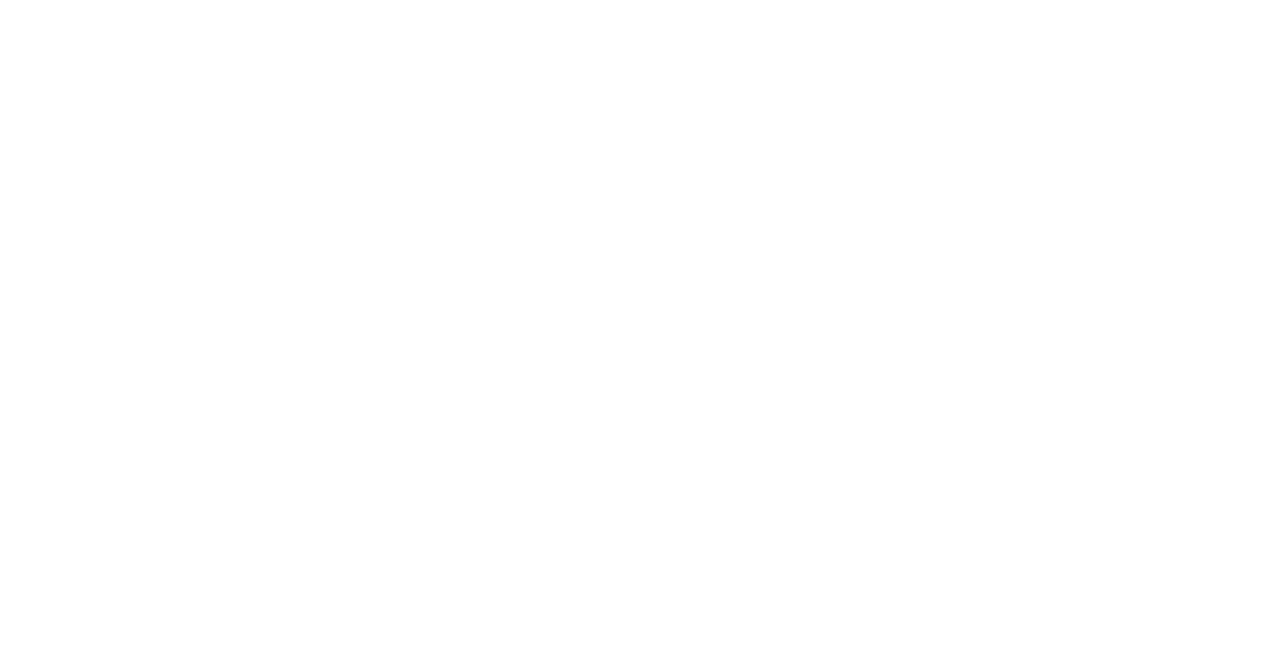
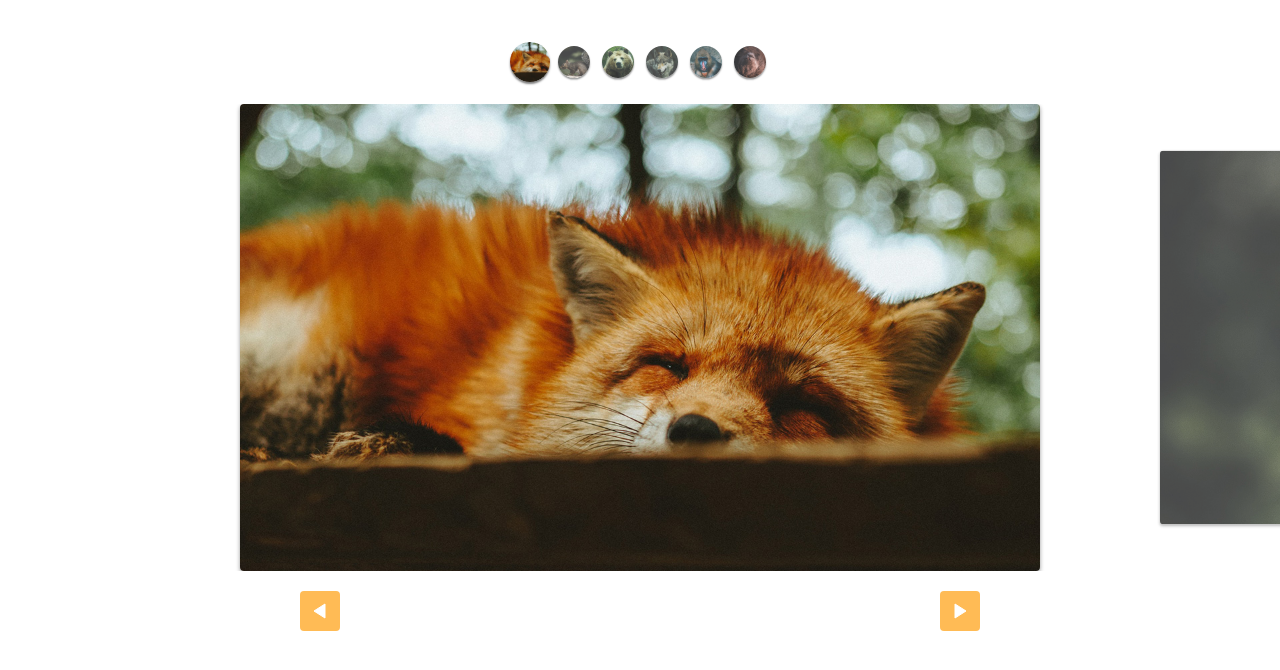
Before and after one commit to NataGomez01/Slide, a plain HTML site: page index.html in a window 1280 px wide. Drawn offline with Linux system fonts and the light colour scheme.

Commit message:
Slide Principal

```diff
--- a/CSS/style.css
+++ b/CSS/style.css
@@ -0,0 +1,108 @@
+* {
+  margin: 0;
+  padding: 0;
+  margin: 0;
+  list-style: none;
+}
+
+img {
+  display: block;
+  max-width: 100%;
+}
+
+.wrapper {
+  overflow: hidden;
+}
+
+.slide {
+  display: flex;
+}
+
+.slide:hover {
+  will-change: transform;
+}
+
+.slide li {
+  flex-shrink: 0;
+  width: 80vw;
+  max-width: 800px;
+  margin: 0 20px;
+  border-radius: 4px;
+  overflow: hidden;
+  box-shadow: 0 2px 4px rgba(0, 0, 0, 0.4);
+  opacity: 0.8;
+  transform: scale(0.8);
+  transition: 0.4s;
+}
+
+.slide li.active {
+  opacity: 1;
+  transform: scale(1);
+}
+
+[data-control="slide"] {
+  display: flex;
+  justify-content: center;
+  margin-top: 20px;
+}
+
+[data-control="slide"] li a {
+  display: block;
+  width: 12px;
+  height: 12px;
+  background-color: #fb5;
+  border-radius: 50%;
+  overflow: hidden;
+  text-indent: -999px;
+  margin: 5px;
+}
+
+[data-control="slide"] li.active a,
+[data-control="slide"] li a:hover {
+  background: #e54;
+}
+
+.custom-controls {
+  display: flex;
+  justify-content: center;
+  margin-top: 40px;
+  flex-wrap: wrap;
+  margin-bottom: 20px;
+}
+
+.custom-controls li {
+  opacity: 0.8;
+  transform: scale(0.8);
+  width: 40px;
+  height: 40px;
+  border-radius: 50%;
+  overflow: hidden;
+  margin: 2px;
+  box-shadow: 0 2px 2px rgba(0, 0, 0, 0.5);
+  transition: 0.3;
+}
+
+.custom-controls li.active {
+  opacity: 1;
+  transform: scale(1);
+}
+
+.arrow-nav {
+  display: flex;
+  justify-content: space-around;
+  margin: 20px 0;
+}
+
+.arrow-nav button {
+  cursor: pointer;
+  border: none;
+  border-radius: 4px;
+  color: white;
+  width: 40px;
+  height: 40px;
+  background: #fb5 url("/img/arrow.svg") center center no-repeat;
+}
+
+.arrow-nav button.prev {
+  transform: rotate(-180deg);
+}
--- a/JS/script.js
+++ b/JS/script.js
@@ -0,0 +1,7 @@
+import { SlideNav } from "./slide.js";
+
+const slide = new SlideNav(".slide", ".wrapper");
+slide.init();
+slide.addArrow(".prev", ".next");
+
+slide.addControl(".custom-controls");
--- a/JS/slide.js
+++ b/JS/slide.js
@@ -0,0 +1,205 @@
+import debaunce from "./debounce.js";
+
+export class Slide {
+  constructor(slide, wrapper) {
+    this.slide = document.querySelector(slide);
+    this.wrapper = document.querySelector(wrapper);
+    this.dist = { finalPosition: 0, startX: 0, movement: 0 };
+    this.changeEvent = new Event("changeEvent");
+  }
+
+  transition(active) {
+    this.slide.style.transition = active ? "transform .3s" : "";
+  }
+
+  moveSlide(distX) {
+    this.dist.movePosition = distX;
+    this.slide.style.transform = `translate3d(${distX}px, 0, 0)`;
+  }
+
+  updatePosition(clientX) {
+    this.dist.movement = (this.dist.startX - clientX) * 1.6;
+    return this.dist.finalPosition - this.dist.movement;
+  }
+
+  onStart(event) {
+    let movetype;
+    if (event.type === "mousedown") {
+      event.preventDefault();
+      this.dist.startX = event.clientX;
+      movetype = "mousemove";
+    } else {
+      this.dist.startX = event.changedTouches[0].clientX;
+      movetype = "touchmove";
+    }
+    this.wrapper.addEventListener(movetype, this.onMove);
+    this.transition(false);
+  }
+
+  onMove(event) {
+    const pointerPosition =
+      event.type === "mousemove"
+        ? event.clientX
+        : event.changedTouches[0].clientX;
+    const finalPosition = this.updatePosition(pointerPosition);
+    this.moveSlide(finalPosition);
+  }
+
+  onEnd(event) {
+    const movetype = event.type === "mouseup" ? "mousemove" : "touchmove";
+    this.wrapper.removeEventListener(movetype, this.onMove);
+    this.dist.finalPosition = this.dist.movePosition;
+    this.transition(true);
+    this.changeSlideOnEnd();
+  }
+
+  changeSlideOnEnd() {
+    if (this.dist.movement > 120 && this.index.next !== undefined) {
+      this.activeNextSlide();
+    } else if (this.dist.movement < -120 && this.index.prev !== undefined) {
+      this.activePrevSlide();
+    } else {
+      this.changeSlide(this.index.active);
+    }
+  }
+
+  addSlideEvents() {
+    this.wrapper.addEventListener("mousedown", this.onStart);
+    this.wrapper.addEventListener("touchstart", this.onStart);
+    this.wrapper.addEventListener("mouseup", this.onEnd);
+    this.wrapper.addEventListener("touchend", this.onEnd);
+  }
+
+  bindEvents() {
+    this.onStart = this.onStart.bind(this);
+    this.onMove = this.onMove.bind(this);
+    this.onEnd = this.onEnd.bind(this);
+
+    this.activePrevSlide = this.activePrevSlide.bind(this);
+    this.activeNextSlide = this.activeNextSlide.bind(this);
+
+    this.onResize = debaunce(this.onResize.bind(this), 200);
+  }
+
+  // Slides config
+
+  slidePosition(slide) {
+    const margin = (this.wrapper.offsetWidth - slide.offsetWidth) / 2;
+    return -(slide.offsetLeft - margin);
+  }
+
+  slidesConfig() {
+    this.slideArray = [...this.slide.children].map((element) => {
+      const position = this.slidePosition(element);
+      return { position, element };
+    });
+  }
+
+  slidesIndexNav(index) {
+    const last = this.slideArray.length - 1;
+    this.index = {
+      prev: index ? index - 1 : undefined,
+      active: index,
+      next: index === last ? undefined : index + 1,
+    };
+  }
+
+  changeSlide(index) {
+    const activeSlide = this.slideArray[index];
+    this.moveSlide(activeSlide.position);
+    this.slidesIndexNav(index);
+    this.dist.finalPosition = activeSlide.position;
+    this.changeActiveClass();
+    this.wrapper.dispatchEvent(this.changeEvent);
+  }
+
+  changeActiveClass() {
+    this.slideArray.forEach((item) => item.element.classList.remove("active"));
+    this.slideArray[this.index.active].element.classList.add("active");
+  }
+
+  activePrevSlide() {
+    if (this.index.prev !== undefined) this.changeSlide(this.index.prev);
+  }
+
+  activeNextSlide() {
+    if (this.index.next !== undefined) this.changeSlide(this.index.next);
+  }
+
+  onResize() {
+    setTimeout(() => {
+      this.slidesConfig();
+      this.changeSlide(this.index.active);
+    }, 1000);
+  }
+
+  addResizeEvent() {
+    window.addEventListener("resize", this.onResize);
+  }
+
+  init() {
+    this.bindEvents();
+    this.transition(true);
+    this.addSlideEvents();
+    this.slidesConfig();
+    this.addResizeEvent();
+    this.changeSlide(0);
+    return this;
+  }
+}
+
+export class SlideNav extends Slide {
+  constructor(slide, wrapper) {
+    super(slide, wrapper);
+    this.bindControlEvents();
+  }
+  addArrow(prev, next) {
+    this.prevElement = document.querySelector(prev);
+    this.nextElement = document.querySelector(next);
+    this.addArrowEvent();
+  }
+
+  addArrowEvent() {
+    this.prevElement.addEventListener("click", this.activePrevSlide);
+    this.nextElement.addEventListener("click", this.activeNextSlide);
+  }
+
+  createControl() {
+    const control = document.createElement("ul");
+    control.dataset.control = "slide";
+
+    this.slideArray.forEach((item, index) => {
+      control.innerHTML += `<li><a href="#slide${index + 1}">${
+        index + 1
+      }</a></li>`;
+    });
+    this.wrapper.appendChild(control);
+    return control;
+  }
+
+  eventControl(item, index) {
+    item.addEventListener("click", (event) => {
+      event.preventDefault();
+      this.changeSlide(index);
+    });
+    this.wrapper.addEventListener("changeEvent", this.activeControlItem);
+  }
+
+  activeControlItem() {
+    this.controlArray.forEach((item) => item.classList.remove("active"));
+    this.controlArray[this.index.active].classList.add("active");
+  }
+
+  addControl(customControl) {
+    this.control =
+      document.querySelector(customControl) || this.createControl();
+    this.controlArray = [...this.control.children];
+    this.activeControlItem();
+    this.controlArray.forEach(this.eventControl);
+  }
+
+  bindControlEvents() {
+    this.eventControl = this.eventControl.bind(this);
+    this.activeControlItem = this.activeControlItem.bind(this);
+  }
+}
--- a/index.html
+++ b/index.html
@@ -7,6 +7,28 @@
     <link rel="stylesheet" href="/CSS/style.css" />
   </head>
   <body>
+    <ul class="custom-controls">
+      <li><img src="/img/foto1-thumb.jpg" alt="" /></li>
+      <li><img src="/img/foto2-thumb.jpg" alt="" /></li>
+      <li><img src="/img/foto3-thumb.jpg" alt="" /></li>
+      <li><img src="/img/foto4-thumb.jpg" alt="" /></li>
+      <li><img src="/img/foto5-thumb.jpg" alt="" /></li>
+      <li><img src="/img/foto6-thumb.jpg" alt="" /></li>
+    </ul>
+    <div class="wrapper">
+      <ul class="slide">
+        <li><img src="/img/foto1.jpg" alt="" /></li>
+        <li><img src="/img/foto2.jpg" alt="" /></li>
+        <li><img src="/img/foto3.jpg" alt="" /></li>
+        <li><img src="/img/foto4.jpg" alt="" /></li>
+        <li><img src="/img/foto5.jpg" alt="" /></li>
+        <li><img src="/img/foto6.jpg" alt="" /></li>
+      </ul>
+    </div>
+    <div class="arrow-nav">
+      <button class="prev"></button>
+      <button class="next"></button>
+    </div>
     <script type="module" src="/JS/script.js"></script>
   </body>
 </html>
```
